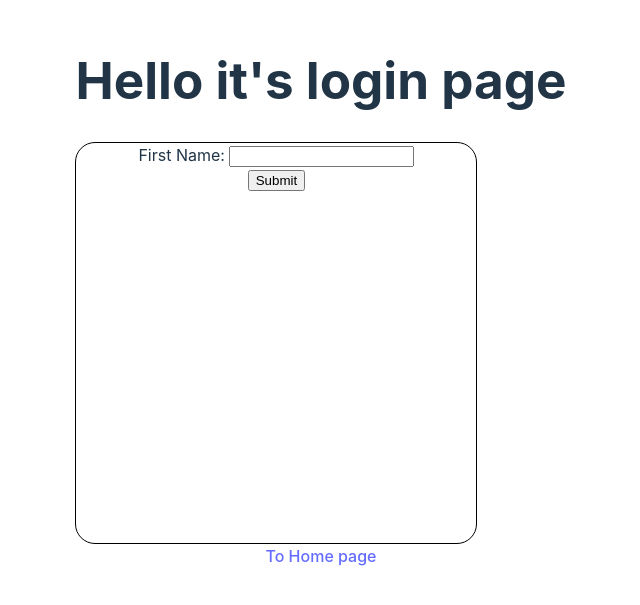
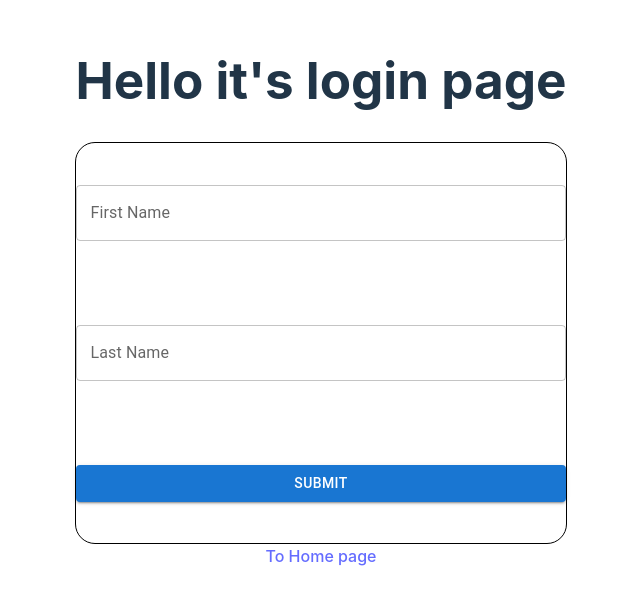
Before and after one commit to Nesmeian/react-chess, a React (Vite) app in the folder react-chess/: page /react-chess/login in a window 1280 px wide. Shown: the part 107-712 px from the top of the page, without its empty margins (319-959 px from the left). Built offline with nearby package versions, Linux system fonts and the light colour scheme.

Commit message:
feat:add validationRulesFunc for app

```diff
--- a/react-chess/src/components/pages/login/index.css
+++ /dev/null
@@ -1,6 +0,0 @@
-.registration-page__form {
-    width: 400px;
-    height: 400px;
-    border: 1px solid black;
-    border-radius: 20px;
-}
--- a/react-chess/src/components/pages/login/index.tsx
+++ b/react-chess/src/components/pages/login/index.tsx
@@ -1,38 +1,56 @@
 import { Link } from 'react-router-dom'
 import { myAppLink } from '../../Constants'
-import './index.css'
-import { useForm, SubmitHandler } from 'react-hook-form'
+import styles from './style.module.scss'
+import { Box, Button } from '@mui/material'
+import { useForm, SubmitHandler, FormProvider } from 'react-hook-form'
+import CustomTextField from '../../utils/customTextField'
+import validationRulesFunc from '../../utils/validationRules'
+
 type Inputs = {
-    example: string
-    exampleRequired: string
+    firstName: string
+    lastName: string
 }
+
 export default function Login() {
-    const {
-        register,
-        handleSubmit,
-        formState: { errors },
-    } = useForm<Inputs>()
+    const methods = useForm<Inputs>({ mode: 'onBlur' })
+    const { handleSubmit } = methods
+
     const onSubmit: SubmitHandler<Inputs> = (data) => console.log(data)
+
     return (
-        <>
+        <Box className={styles.jack}>
             <h1>Hello it's login page</h1>
-            <form
-                className="registration-page__form"
-                onSubmit={handleSubmit(onSubmit)}
-            >
-                <label>
-                    {' '}
-                    First Name:{' '}
-                    <input
-                        {...register('example', {
+            <FormProvider {...methods}>
+                <form
+                    className={styles.registration__form}
+                    onSubmit={handleSubmit(onSubmit)}
+                >
+                    <CustomTextField
+                        name="firstName"
+                        label="First Name"
+                        validationRules={validationRulesFunc({
+                            name: 'First Name',
                             required: true,
+                            minLength: 5,
+                            maxLength: 15,
                         })}
                     />
-                </label>
-                <div>{errors.example && 'This field is required'}</div>
-                <input type="submit" value={'Submit'} />
-            </form>
+                    <CustomTextField
+                        name="lastName"
+                        label="Last Name"
+                        validationRules={validationRulesFunc({
+                            name: 'Last Name',
+                            required: true,
+                            minLength: 5,
+                            maxLength: 15,
+                        })}
+                    />
+                    <Button variant="contained" type="submit">
+                        Submit
+                    </Button>
+                </form>
+            </FormProvider>
             <Link to={`${myAppLink}/`}>To Home page</Link>
-        </>
+        </Box>
     )
 }
--- /dev/null
+++ b/react-chess/src/components/pages/login/style.module.scss
@@ -0,0 +1,13 @@
+.registration__form {
+    height: 400px;
+    border: 1px solid black;
+    border-radius: 20px;
+    display: flex;
+    flex-direction: column;
+    justify-content: space-around;
+}
+.registrationInputs {
+    display: flex;
+    flex-direction: column;
+    gap: 20px;
+}
--- /dev/null
+++ b/react-chess/src/components/utils/capitalizeFirstLetter/index.tsx
@@ -0,0 +1,8 @@
+export default function capitalizeFirstLetterOfEachWord(input: string): string {
+    return input
+        .split(' ') // Разделяем строку на массив слов
+        .map(
+            (word) => word.charAt(0).toUpperCase() + word.slice(1).toLowerCase()
+        ) // Преобразуем каждое слово
+        .join(' ') // Объединяем слова обратно в строку
+}
--- /dev/null
+++ b/react-chess/src/components/utils/customTextField/index.tsx
@@ -0,0 +1,32 @@
+import { TextField } from '@mui/material'
+import { useFormContext } from 'react-hook-form'
+
+interface CustomTextFieldProps {
+    name: string
+    label: string
+    validationRules?: object
+}
+export default function CustomTextField({
+    name,
+    label,
+    validationRules = {},
+}: CustomTextFieldProps) {
+    const {
+        register,
+        formState: { errors },
+    } = useFormContext()
+    return (
+        <TextField
+            id={`${name}-input`}
+            label={label}
+            variant="outlined"
+            {...register(name, validationRules)}
+            error={!!errors[name]}
+            helperText={
+                typeof errors[name]?.message === 'string'
+                    ? errors[name]?.message
+                    : ''
+            }
+        />
+    )
+}
--- /dev/null
+++ b/react-chess/src/components/utils/validationRules/index.tsx
@@ -0,0 +1,35 @@
+import capitalizeFirstLetterOfEachWord from '../capitalizeFirstLetter'
+
+interface validationRulesParams {
+    name?: string
+    required?: string | boolean
+    minLength?: number | string
+    maxLength?: number | string
+}
+export default function validationRulesFunc(options: validationRulesParams) {
+    const name = options.name ? options.name : 'Input'
+    const required =
+        options.required === true ||
+        typeof options.required !== 'string' ||
+        !options.required.trim()
+            ? 'Input is required'
+            : `${capitalizeFirstLetterOfEachWord(name)} is required`
+
+    const minLength = options.minLength
+        ? {
+              value: options.minLength,
+              message: `Min Length of ${name} must be ${options.minLength}`,
+          }
+        : undefined
+    const maxLength = options.maxLength
+        ? {
+              value: options.maxLength,
+              message: `Max Length of ${name} must be ${options.maxLength}`,
+          }
+        : undefined
+    return {
+        required,
+        minLength,
+        maxLength,
+    }
+}
```
Also changed, not shown: react-chess/package.json (+11 -1 lines), 1 other file (tests, documents, lock files or other folders).
